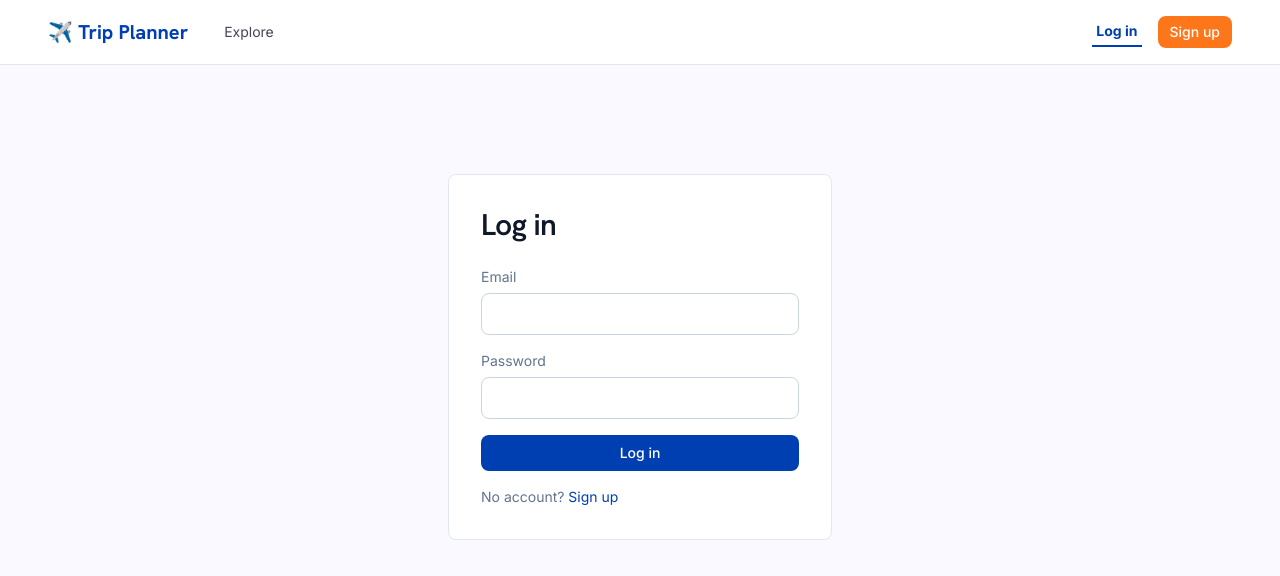
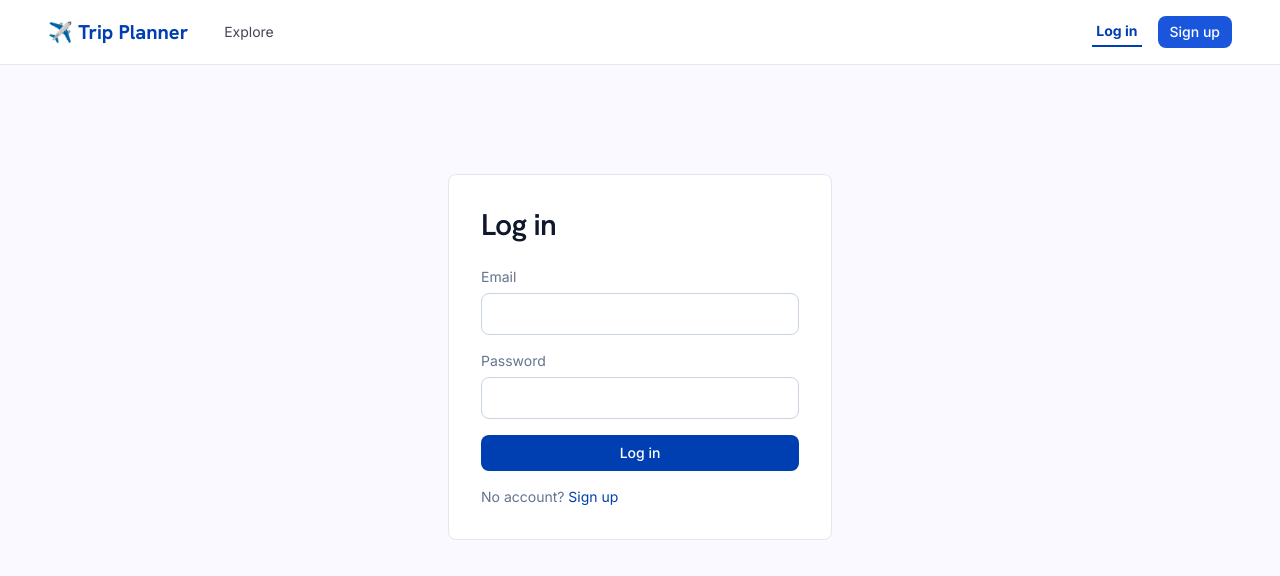
Before and after one commit to huykhaduy/TripPlannerLearning, a React (Vite) app in the folder frontend/: page /login in a window 1280 px wide. Shown: the top 576 px of the page. Built offline with nearby package versions, Linux system fonts and the light colour scheme; no server answers.

Commit message:
Change action button color to blue

```diff
--- a/frontend/src/components/Button.tsx
+++ b/frontend/src/components/Button.tsx
@@ -5,7 +5,7 @@ type ButtonSize = 'md' | 'sm';
 
 const VARIANT_CLASSES: Record<ButtonVariant, string> = {
   primary: 'bg-brand-600 text-white hover:bg-brand-700',
-  // Orange — reserved for the one primary call-to-action per view (Add to
+  // Reserved for the one primary call-to-action per view (Add to
   // trip, Create trip, Plan new trip), per the Stitch design system.
   action: 'bg-action-500 text-white hover:bg-action-600',
   secondary: 'border border-slate-300 text-slate-700 hover:bg-slate-50',
--- a/frontend/src/styles.css
+++ b/frontend/src/styles.css
@@ -12,8 +12,8 @@
   --color-brand-800: #00174d;
   --color-brand-900: #00174d;
 
-  --color-action-500: #fd761a;
-  --color-action-600: #ea580c;
+  --color-action-500: #1a56db;
+  --color-action-600: #003fb1;
 
   --color-tertiary-500: #00544c;
 
```
